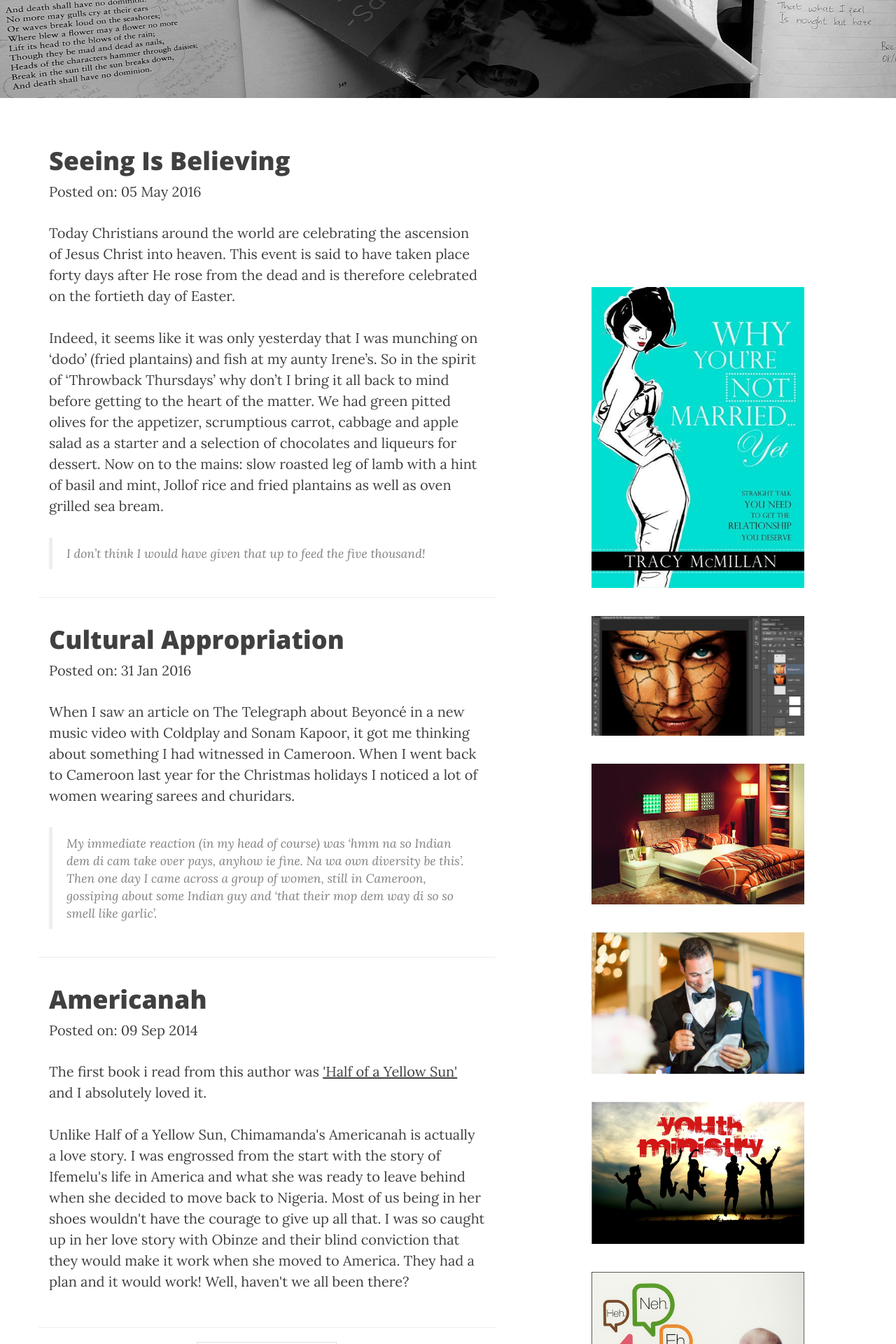
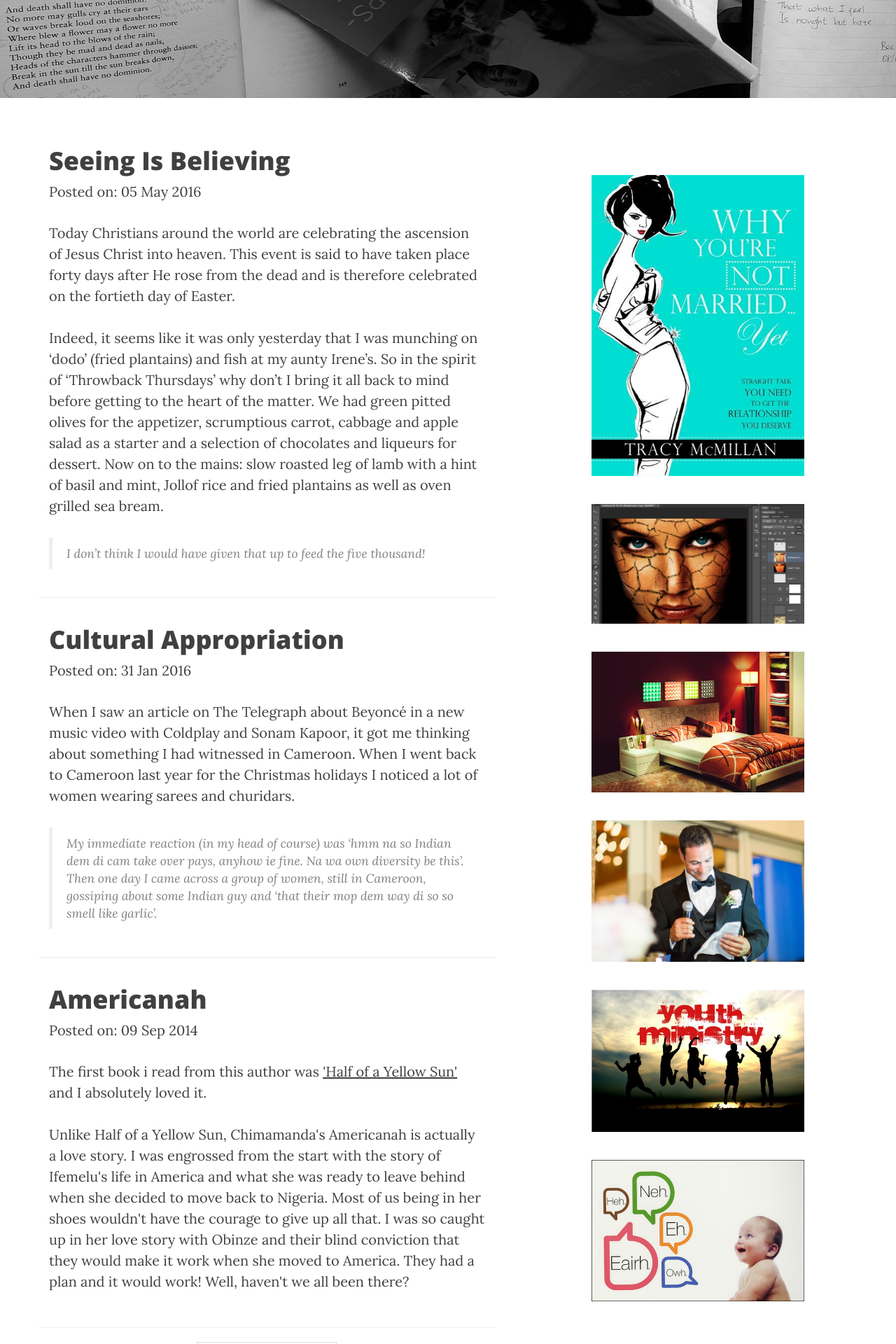
Before and after one commit to LaVillaine/LaVillaine.github.io, a Jekyll site: the page built from articles.html, in a window 1280 px wide. Shown: the part 372-2292 px from the top of the page at 70% size. Built offline with Jekyll 4.4.1, drawn with Linux system fonts in a browser that asks for light colours; nearby versions of some CDN libraries.

Commit message:
css for ads

```diff
--- a/css/mohmanyang.css
+++ b/css/mohmanyang.css
@@ -247,17 +247,17 @@
 .for-goog{
 	padding:10px 10px 30px 10px;
 	width:90%;
-	height:150px;
+	max-height:150px;
 }
 
 @media only screen and (min-width: 1200px) {
     .for-goog{
-		height:300px;
+		max-height:300px;
 	}
 }
 
 @media only screen and (min-width: 991px) {
     .for-goog{
-		height:200px;
+		max-height:200px;
 	}
 }
```
Also changed, not shown: css/mohmanyang.min.css.
